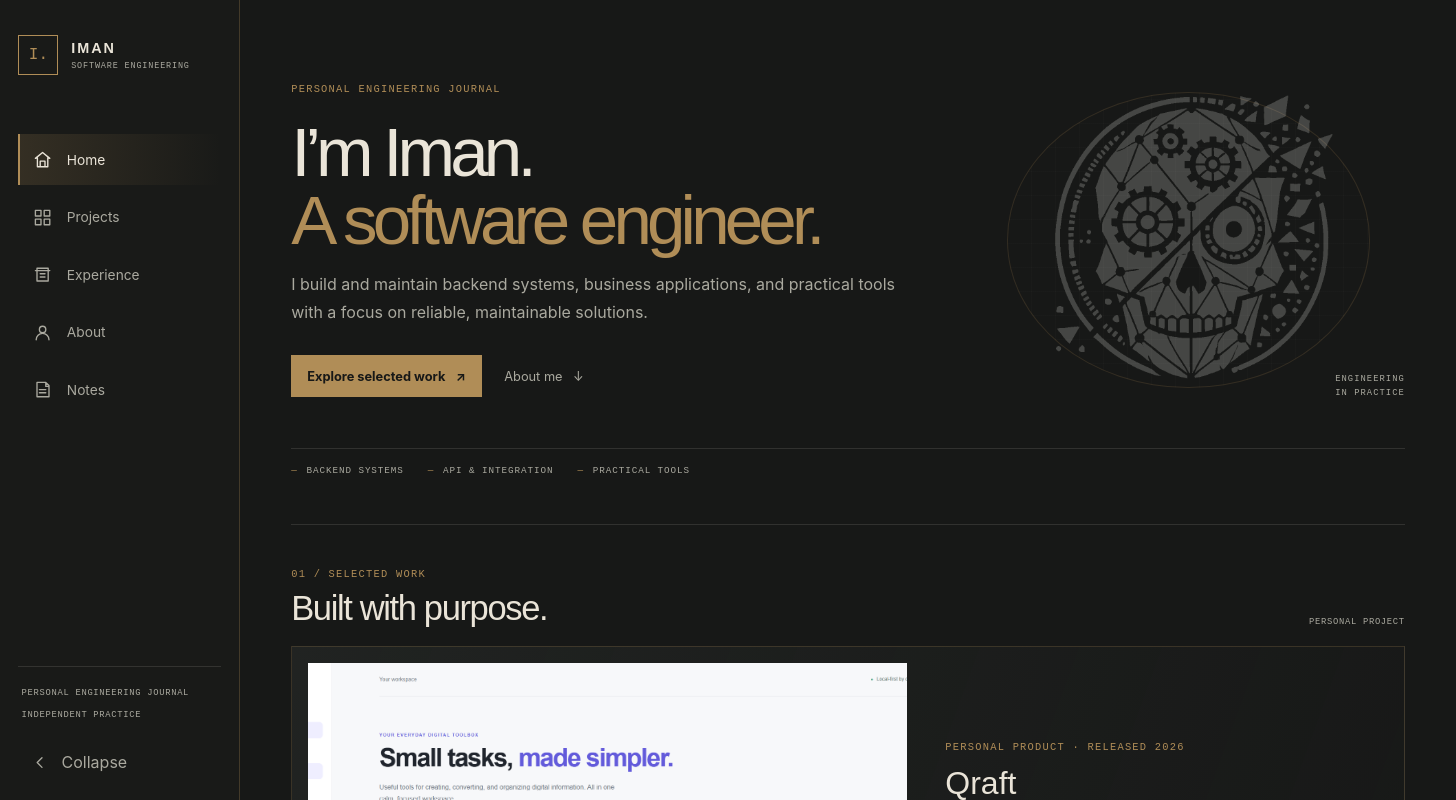
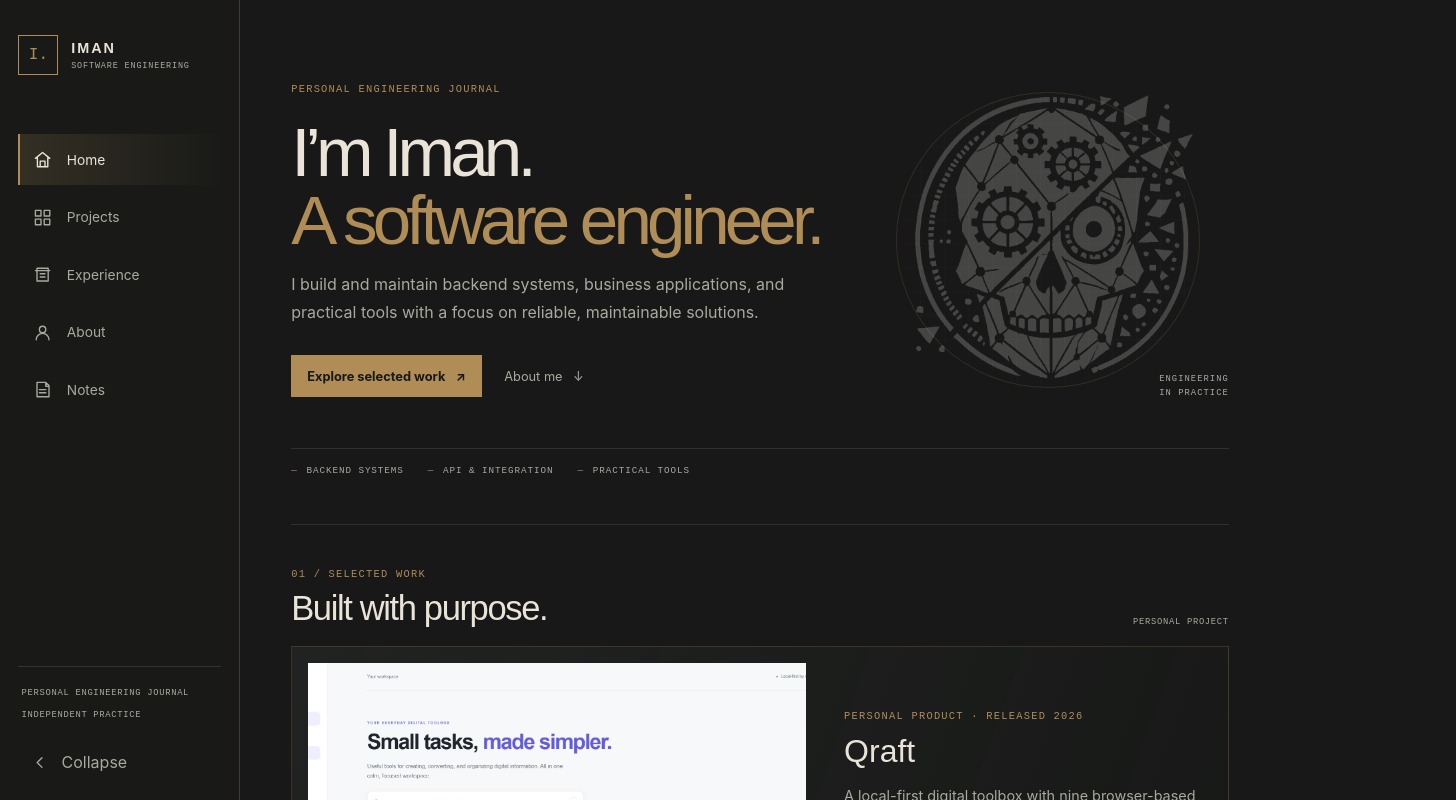
Before and after one commit to imandodo01/iman-portfolio, a React (Vite) app: page / in a window 1280 px wide. Shown: the top 800 px of the page, 1456 px wide, since content can reach past the window. Built offline with nearby package versions, Linux system fonts and the light colour scheme.

Commit message:
fix(layout): correct sidebar and content widths

```diff
--- a/src/App.module.css
+++ b/src/App.module.css
@@ -8,7 +8,7 @@
 .brandMark { display: grid; flex: 0 0 2.5rem; aspect-ratio: 1; place-items: center; border: 1px solid var(--color-brass); color: var(--color-brass); font: 1rem var(--font-mono); }
 .brandText { display: grid; gap: .3rem; font: 700 .9rem var(--font-heading); letter-spacing: .14em; white-space: nowrap; }
 .brandText small { color: var(--color-muted); font: .53rem var(--font-mono); letter-spacing: .1em; }
-.sidebarCollapsed .brandText, .sidebarCollapsed .nav a span, .sidebarCollapsed .sidebarFoot, .sidebarCollapsed .collapseButton span { display: none; }
+.sidebarCollapsed .brandText, .sidebarCollapsed .navigation a span, .sidebarCollapsed .sidebarFoot, .sidebarCollapsed .collapseButton span { display: none; }
 .navigation { display: grid; gap: .45rem; margin-top: 3.2rem; }
 .navigation a { display: flex; align-items: center; gap: .9rem; min-height: 3.15rem; padding: .7rem .8rem; color: var(--color-muted); text-decoration: none; border-left: 2px solid transparent; transition: color 160ms ease, background 160ms ease; }
 .navigation a:hover { color: var(--color-ivory); background: rgb(176 141 87 / 8%); }
@@ -20,8 +20,8 @@
 .collapseButton:hover { color: var(--color-brass); }
 .sidebarCollapsed .collapseButton { justify-content: center; }
 .sidebarCollapsed .collapseButton svg { transform: rotate(180deg); }
-.mainContent { width: min(100% - 4rem, 94rem); margin-left: 15rem; padding: 0 clamp(1.5rem, 4vw, 4.5rem); transition: margin-left 180ms ease; }
-.appShell:has(.sidebarCollapsed) .mainContent { margin-left: 5rem; }
+.mainContent { width: calc(100% - 15rem); max-width: 94rem; margin-left: 15rem; padding: 0 clamp(1.5rem, 4vw, 4.5rem); transition: margin-left 180ms ease; }
+.appShell:has(.sidebarCollapsed) .mainContent { width: calc(100% - 5rem); max-width: 100rem; margin-left: 5rem; }
 .mobileMenu, .scrim { display: none; }
 .hero { position: relative; display: grid; grid-template-columns: minmax(0, 1.2fr) minmax(14rem, .8fr); align-items: center; gap: 2rem; min-height: 29rem; padding-block: 4rem 2rem; border-bottom: var(--border-subtle); overflow: hidden; }
 .heroCopy { position: relative; z-index: 2; }
@@ -77,7 +77,7 @@
   .sidebarCollapsed .collapseButton { justify-content: flex-start; }
   .sidebarCollapsed .collapseButton svg { transform: none; }
   .navigation { margin-top: 2rem; }
-  .mainContent, .appShell:has(.sidebarCollapsed) .mainContent { width: 100%; margin-left: 0; padding-inline: 1.1rem; }
+  .mainContent, .appShell:has(.sidebarCollapsed) .mainContent { width: 100%; max-width: none; margin-left: 0; padding-inline: 1.1rem; }
   .mobileMenu { position: fixed; z-index: 25; top: .8rem; right: .8rem; display: grid; width: 2.8rem; height: 2.8rem; place-items: center; border: 1px solid rgb(176 141 87 / 35%); background: var(--color-charcoal); color: var(--color-ivory); }
   .scrim { position: fixed; z-index: 15; inset: 0; display: block; border: 0; background: rgb(0 0 0 / 58%); }
   .hero { grid-template-columns: 1fr; gap: .5rem; min-height: 0; padding-block: 5.5rem 1.5rem; }
```
